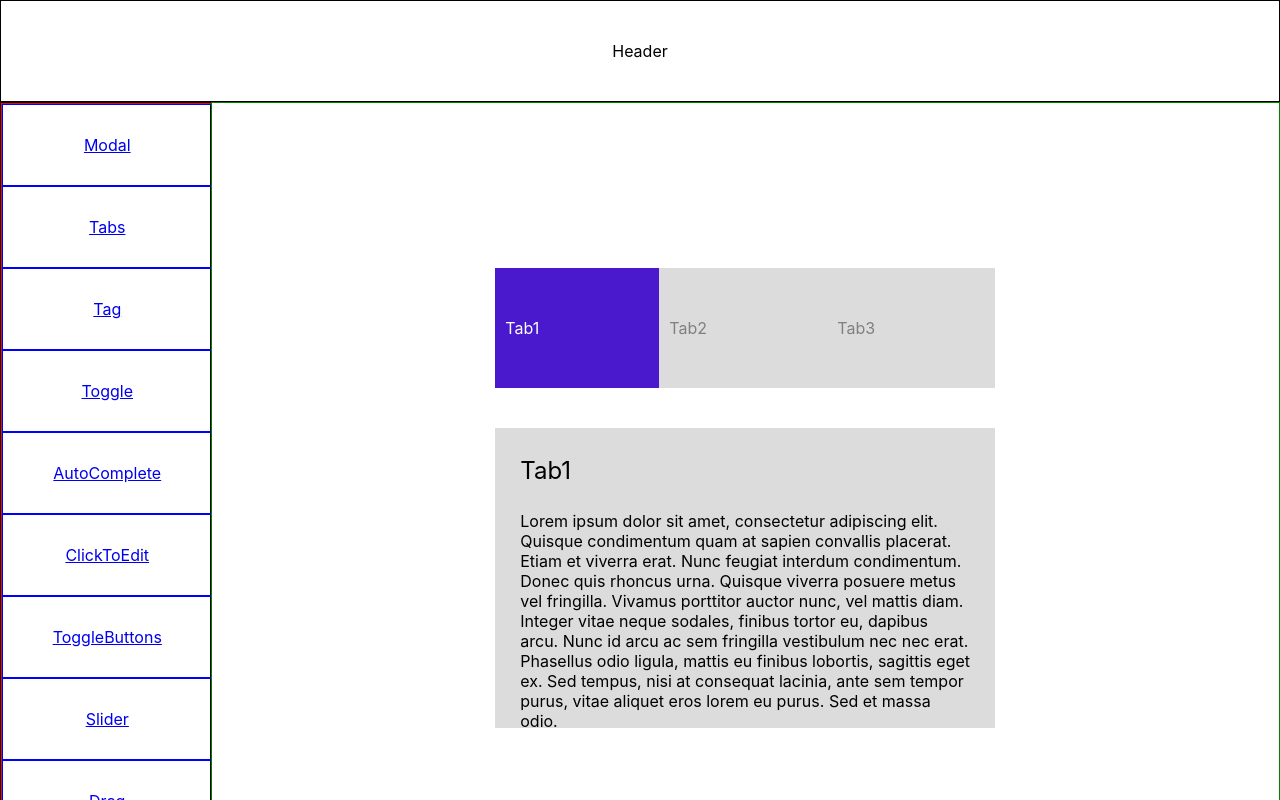
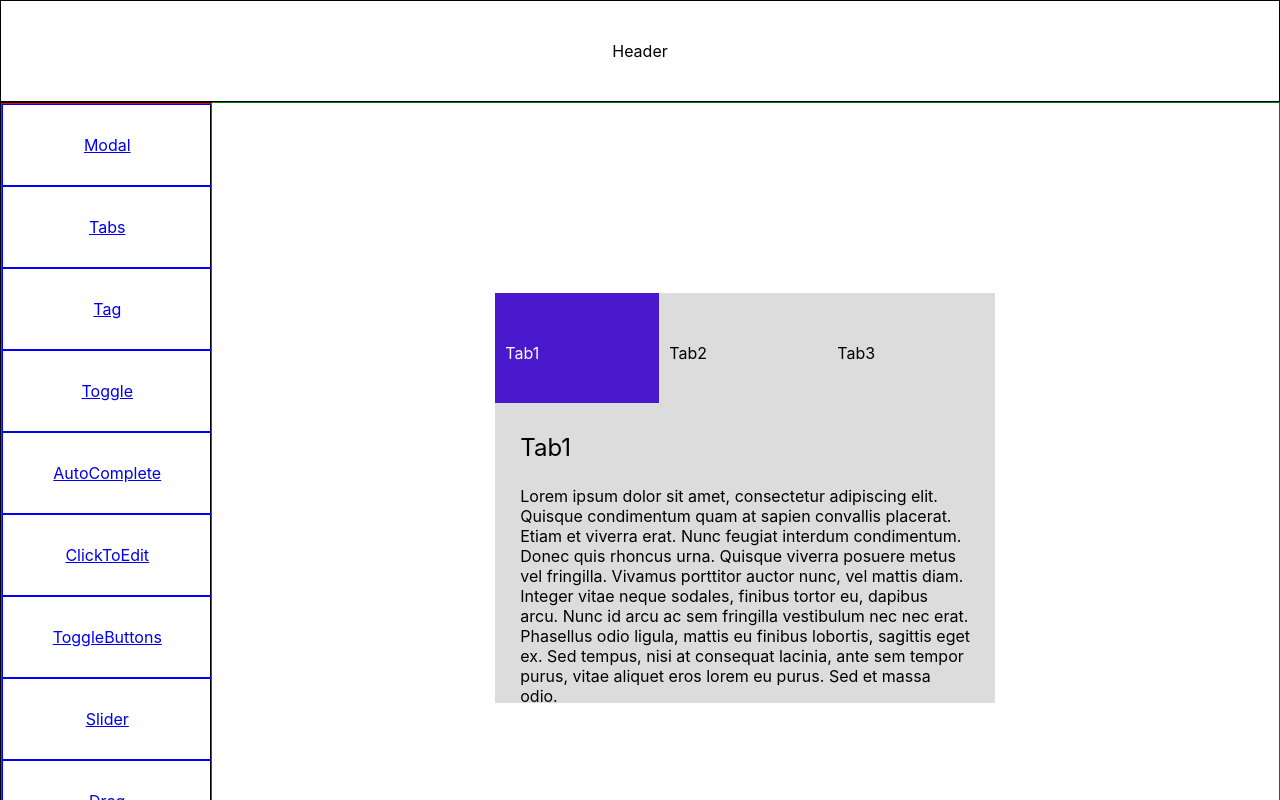
Before and after one commit to changmoolee/project_design, a React (Create React App) app in the folder design-system/: page /Tabs in a window 1280 px wide. Shown: the top 800 px of the page. Built offline with nearby package versions, Linux system fonts and the light colour scheme.

Commit message:
Revise Demos

```diff
--- a/design-system/src/features/Modal/Box.js
+++ b/design-system/src/features/Modal/Box.js
@@ -15,12 +15,13 @@ const Container = styled.div`
   top: 50%;
   left: 50%;
   transform: translate(-50%, -50%);
-  width: 600px;
-  height: 400px;
+  width: ${(props) => props.size.width}px;
+  height: ${(props) => props.size.height}px;
   display: flex;
   flex-direction: column;
   align-items: center;
-  background-color: white;
+  color: ${(props) => props.color.textColor};
+  background-color: ${(props) => props.color.backgroundColor};
   border-radius: 20px;
   z-index: 1;
 `;
@@ -55,11 +56,11 @@ const Description = styled.div`
   font-size: 24px;
 `;
 
-const Box = ({ text, description, handleModal }) => {
+const Box = ({ text, description, size, color, handleModal }) => {
   return (
     <>
       <Wrapper onClick={handleModal} />
-      <Container onClick={(e) => e.stopPropagation()}>
+      <Container size={size} color={color} onClick={(e) => e.stopPropagation()}>
         <IconContainer>
           <Icon onClick={handleModal}>&times;</Icon>
         </IconContainer>
--- a/design-system/src/features/Modal/ModalDemo.js
+++ b/design-system/src/features/Modal/ModalDemo.js
@@ -23,13 +23,25 @@ const ModalDemo = () => {
   const handleModal = () => {
     setOpen((open) => !open);
   };
+  const size = { width: 600, height: 400 };
+  /* You can alter the figures of width and height. (based on "px" figure) */
+
+  const color = { textColor: "black", backgroundColor: "white" };
+  /* You can change the color of the modal elements. */
+
   const text = "Hello, World!";
   const description =
     "Lorem ipsum dolor sit amet, consectetur adipiscing elit. Quisque condimentum quam at sapien convallis placerat. Etiam et viverra erat.";
   return (
     <>
       {open ? (
-        <Box text={text} description={description} handleModal={handleModal} />
+        <Box
+          text={text}
+          description={description}
+          size={size}
+          color={color}
+          handleModal={handleModal}
+        />
       ) : null}
       <FeatureContainer>
         <Feature>
--- a/design-system/src/features/Tabs/Tab.js
+++ b/design-system/src/features/Tabs/Tab.js
@@ -2,13 +2,11 @@ import React from "react";
 import styled from "styled-components";
 
 const Container = styled.section`
-  width: 500px;
-  height: 100px;
+  width: ${(props) => props.tapSize.width}px;
+  height: ${(props) => props.tapSize.height}px;
   display: flex;
   justify-content: flex-end;
   align-items: center;
-  margin-bottom: 50px;
-  background-color: #dcdcdc;
 `;
 
 const TabButton = styled.div`
@@ -19,16 +17,28 @@ const TabButton = styled.div`
   align-items: center;
   padding: 10px;
   font-size: 16px;
-  color: ${(props) => (props.index === props.tabIndex ? "white" : "gray")};
+  color: ${(props) =>
+    props.index === props.tabIndex
+      ? props.checkedTabColor.textColor
+      : props.tabColor.textColo};
   background-color: ${(props) =>
-    props.index === props.tabIndex ? "#4a19cd" : "#dcdcdc"};
+    props.index === props.tabIndex
+      ? props.checkedTabColor.backgroundColor
+      : props.tabColor.backgroundColor};
   transition: 0.3s;
   cursor: pointer;
 `;
 
-const Tab = ({ tabs, tabIndex, handleTab }) => {
+const Tab = ({
+  tabs,
+  tabIndex,
+  tapSize,
+  tabColor,
+  checkedTabColor,
+  handleTab,
+}) => {
   return (
-    <Container>
+    <Container tapSize={tapSize}>
       {tabs.map((tab, index) => {
         return (
           <TabButton
@@ -36,6 +46,8 @@ const Tab = ({ tabs, tabIndex, handleTab }) => {
             tabIndex={tabIndex}
             index={index}
             onClick={() => handleTab(index)}
+            tabColor={tabColor}
+            checkedTabColor={checkedTabColor}
           >
             {tab}
           </TabButton>
--- a/design-system/src/features/Tabs/TabDescription.js
+++ b/design-system/src/features/Tabs/TabDescription.js
@@ -2,36 +2,49 @@ import React from "react";
 import styled from "styled-components";
 
 const Container = styled.div`
-  width: 500px;
-  height: 300px;
+  width: ${(props) => props.descriptionSize.width}px;
+  height: ${(props) => props.descriptionSize.height}px;
   display: flex;
   flex-direction: column;
   justify-content: center;
   align-items: center;
-  background-color: #dcdcdc;
+  background-color: ${(props) => props.descriptionColor.backgroundColor};
 `;
 const Title = styled.div`
-  width: 450px;
-  height: 50px;
+  width: 90%;
+  height: 15%;
   display: flex;
   justify-content: flex;
   align-items: center;
   margin-bottom: 16px;
   font-size: 24px;
+  color: ${(props) => props.descriptionColor.textColor};
 `;
 const Description = styled.div`
-  width: 450px;
-  height: 200px;
+  width: 90%;
+  height: 65%;
   display: flex;
   justify-content: flex;
   font-size: 16px;
+  color: ${(props) => props.descriptionColor.textColor};
 `;
 
-const TabDescription = ({ tabTitle, tabDescription, tabIndex }) => {
+const TabDescription = ({
+  tabTitle,
+  tabDescription,
+  tabIndex,
+  descriptionSize,
+  descriptionColor,
+}) => {
   return (
-    <Container>
-      <Title>{tabTitle[tabIndex]}</Title>
-      <Description>{tabDescription[tabIndex]}</Description>
+    <Container
+      descriptionSize={descriptionSize}
+      descriptionColor={descriptionColor}
+    >
+      <Title descriptionColor={descriptionColor}>{tabTitle[tabIndex]}</Title>
+      <Description descriptionColor={descriptionColor}>
+        {tabDescription[tabIndex]}
+      </Description>
     </Container>
   );
 };
--- a/design-system/src/features/Tabs/TabsDemo.js
+++ b/design-system/src/features/Tabs/TabsDemo.js
@@ -9,11 +9,30 @@ const TabsDemo = () => {
   const [tabIndex, setTabIndex] = useState(0);
 
   const tabTitle = ["Tab1", "Tab2", "Tab3"];
+  /* If you want to change the tab,
+    please change or add any string at the "tabTitle" variable. */
+
   const tabDescription = [
     "Lorem ipsum dolor sit amet, consectetur adipiscing elit. Quisque condimentum quam at sapien convallis placerat. Etiam et viverra erat. Nunc feugiat interdum condimentum. Donec quis rhoncus urna. Quisque viverra posuere metus vel fringilla. Vivamus porttitor auctor nunc, vel mattis diam. Integer vitae neque sodales, finibus tortor eu, dapibus arcu. Nunc id arcu ac sem fringilla vestibulum nec nec erat. Phasellus odio ligula, mattis eu finibus lobortis, sagittis eget ex. Sed tempus, nisi at consequat lacinia, ante sem tempor purus, vitae aliquet eros lorem eu purus. Sed et massa odio.",
     "Mauris dignissim ultricies ligula sit amet posuere. Etiam justo risus, suscipit in egestas id, finibus eget ipsum. Sed ac pellentesque ex, eleifend rutrum ex. Ut ultrices et lectus vitae sagittis. Etiam non ex imperdiet, viverra purus vel, porttitor purus. Morbi egestas mollis odio, in condimentum dui volutpat ac. Proin non iaculis mi.",
     "Duis faucibus, tellus sed pellentesque fringilla, mi metus cursus eros, id pulvinar erat sapien eu est. Nunc nec ante ut neque tincidunt egestas vitae lobortis nulla. Sed dignissim metus vitae lacus consectetur, eget venenatis arcu sagittis. Nam feugiat malesuada tempor. Praesent posuere ultricies tempor. Pellentesque scelerisque lectus sed dictum auctor. Duis sagittis urna arcu, in iaculis massa malesuada sed. Mauris ut auctor ligula. Aenean posuere ex ut lectus fermentum, et ultrices enim placerat. Maecenas vehicula consequat turpis in ultricies.",
   ];
+  /* If you want to change the tab Description,
+    please change or add any string at the "tabDescription" Array in order.
+    Strings in "tabDescription" Array are linked with "tabTitle" in order.*/
+
+  const tapSize = { width: 500, height: 100 };
+  /* You can alter tap size. (based on "px" figure) */
+
+  const tabColor = { textColor: "gray", backgroundColor: "#dcdcdc" };
+  const checkedTabColor = { textColor: "white", backgroundColor: "#4a19cd" };
+  /* You can change the color of the tab elements. */
+
+  const descriptionSize = { width: 500, height: 300 };
+  /* You can alter description size. (based on "px" figure) */
+
+  const descriptionColor = { textColor: "black", backgroundColor: "#dcdcdc" };
+  /* You can change the color of the description elements. */
 
   const handleTab = (index) => {
     setTabIndex(index);
@@ -22,11 +41,20 @@ const TabsDemo = () => {
   return (
     <FeatureContainer>
       <Feature>
-        <Tab tabs={tabs} tabIndex={tabIndex} handleTab={handleTab} />
+        <Tab
+          tabs={tabs}
+          tabIndex={tabIndex}
+          tapSize={tapSize}
+          tabColor={tabColor}
+          checkedTabColor={checkedTabColor}
+          handleTab={handleTab}
+        />
         <TabDescription
           tabTitle={tabTitle}
           tabDescription={tabDescription}
           tabIndex={tabIndex}
+          descriptionSize={descriptionSize}
+          descriptionColor={descriptionColor}
         />
       </Feature>
     </FeatureContainer>
--- a/design-system/src/features/Toggle/ToggleDemo.js
+++ b/design-system/src/features/Toggle/ToggleDemo.js
@@ -17,8 +17,10 @@ const Toggles = styled.div`
 
 const ToggleDemo = () => {
   let controlMode = "none";
+
   /* If you want to make the "disabled Toggle",
   please change the variable => controlMode = "disabled" */
+
   /* If you want to make the "default checked Toggle",
    please change the variable => controlMode = "defaultChecked" */
 
```
